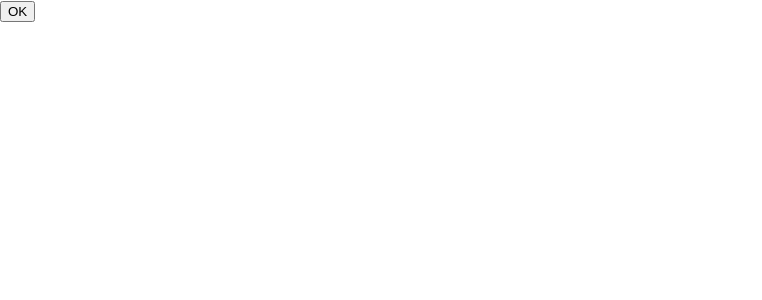
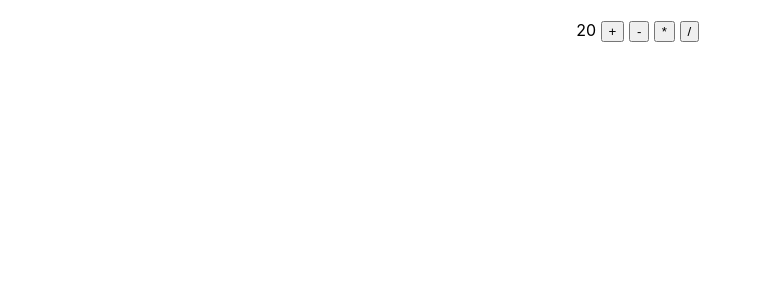
Before and after one commit to danicabeau/app1, a React (Create React App) app: page / in a window 1280 px wide. Shown: the top 300 px of the page, without its empty margins (0-762 px from the left). Built offline with nearby package versions, Linux system fonts and the light colour scheme.

Commit message:
Parameter in Event Handle

```diff
--- a/src/App.js
+++ b/src/App.js
@@ -3,15 +3,18 @@
 
 import logo from './logo.svg';
 import Button from './class-components';
+import { Calculator2 } from './calculator';
 //import './style.css';
+export default function App(){
+  return<Calculator2/>
+}
+//function App() {
+//  return <Button/>
+//
+//
+//
 
-function App() {
-  return <Button/>
+//
+//}
 
-
-
-
-
-}
-
-export default App;
+//export default App;
--- /dev/null
+++ b/src/calculator.js
@@ -0,0 +1,21 @@
+import React from "react";
+
+export function Calculator2(){
+    const n1 = 20
+    const n2 = 4
+
+    const calculate = (op) => {
+        let c = `${n1} ${op} ${n2}`;
+        let r = eval(c)
+        alert(`${c} = ${r}`)
+    }
+    return(
+        <div style={{textAlign:'center',marginTop:20}}>
+            <span>{n1}</span>&nbsp;
+            <button onClick={() => calculate('+')}>+</button>&nbsp;
+            <button onClick={() => calculate('-')}>-</button>&nbsp;
+            <button onClick={() => calculate('*')}>*</button>&nbsp;
+            <button onClick={() => calculate('/')}>/</button>&nbsp;
+        </div>
+    )
+}
```
